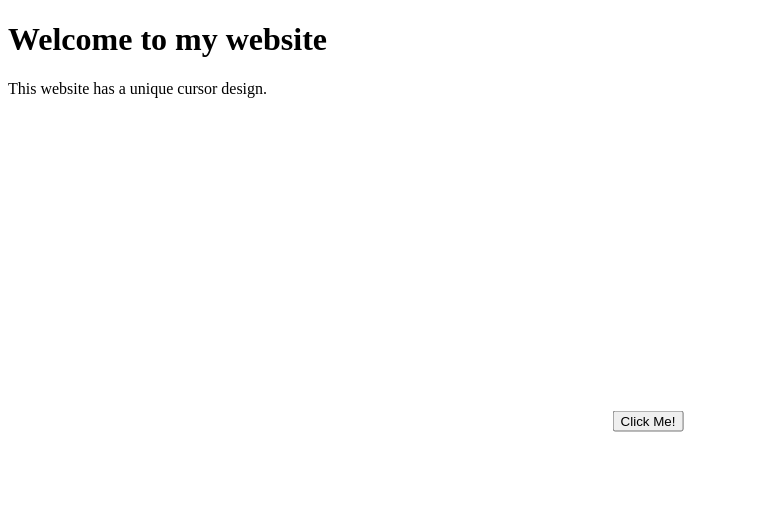
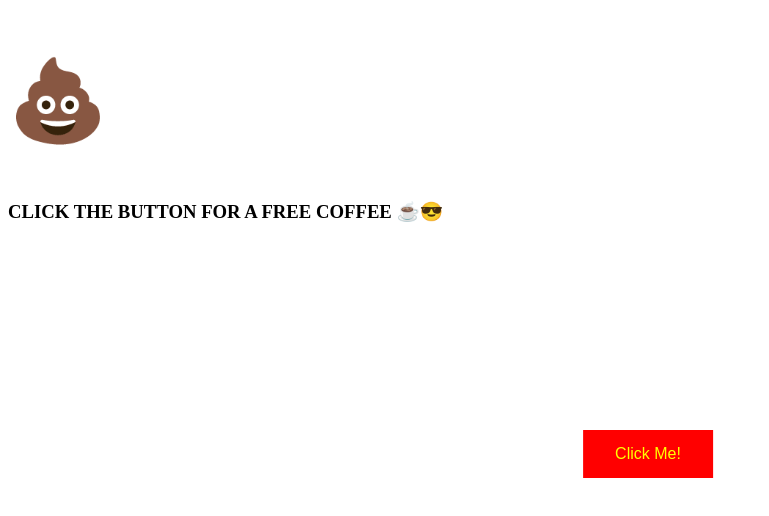
Before and after one commit to Dunya-8a/EF-mouse, a plain HTML site: page index.html in a window 1280 px wide. Shown: the whole page, without its empty margins (0-769 px from the left). Drawn offline with Linux system fonts and the light colour scheme.

Commit message:
Add styling

```diff
--- a/index.html
+++ b/index.html
@@ -1,11 +1,11 @@
 <!DOCTYPE html>
 <html>
 	<head>
-    <link rel="stylesheet" type="text/css" href="styles.css">
+		<link rel="stylesheet" type="text/css" href="styles.css" />
 	</head>
 	<body>
-    <h1>Welcome to my website</h1>
-    <p>This website has a unique cursor design.</p>
+		<h1>💩</h1>
+		<h3>CLICK THE BUTTON FOR A FREE COFFEE ☕️😎</h3>
 		<button id="jumpingButton">Click Me!</button>
 
 		<script src="script.js"></script>
--- a/styles.css
+++ b/styles.css
@@ -1,5 +1,5 @@
 body {
-    cursor: url('poop-icon.png'), auto;
+	cursor: 💩, auto;
 	height: 100vh;
 	width: 100vw;
 	overflow: hidden;
@@ -11,4 +11,26 @@ body {
 	top: 50%;
 	left: 50%;
 	transform: translate(-50%, -50%);
+	background-color: red;
+	color: yellow;
+	border: none;
+	padding: 15px 32px;
+	text-align: center;
+	text-decoration: none;
+	display: inline-block;
+	font-size: 16px;
+	cursor: pointer;
+	transition: background 0.3s ease;
 }
+
+#jumpingButton:hover {
+	background-color: darkred;
+}
+
+h1 {
+	font-size: 5em;
+}
+
+button {
+	font-size: 1em;
+}
```
Lines whose indentation alone changed are shown as unchanged.
